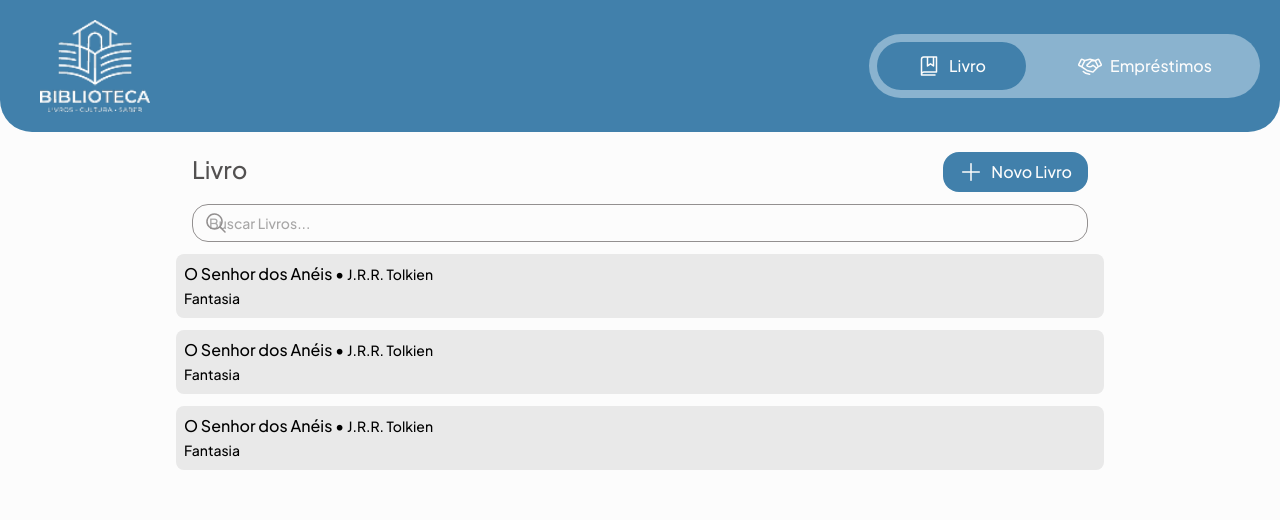
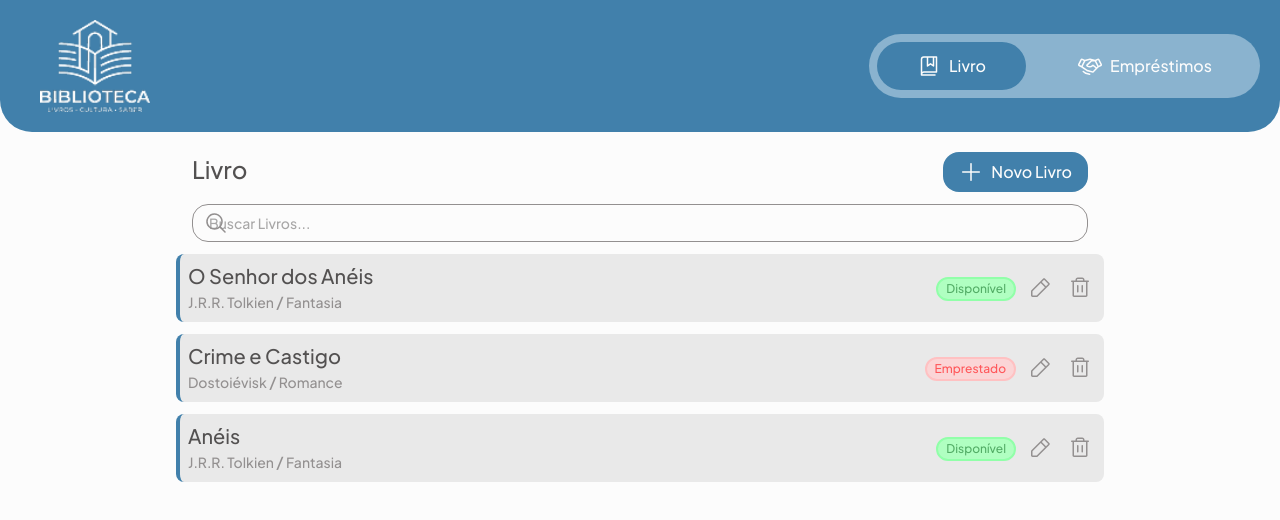
Before and after one commit to MayconSantos04/Front-End-Biblioteca, a React (Vite) app: page / in a window 1280 px wide. Shown: the top 520 px of the page. Built offline with nearby package versions, Linux system fonts and the light colour scheme.

Commit message:
feat: update of file card.

```diff
--- a/src/App.tsx
+++ b/src/App.tsx
@@ -5,12 +5,10 @@ import Badge from "./components/Badge";
 import Button from "./components/Button";
 import Title from "./core-components/component-book/Title";
 import Header from "./core-components/Header";
-import Pen from "./assets/icons/pen.svg?react";
 import Container from "./components/Container";
 import InputText from "./components/Input-text";
 import Plus from "./assets/icons/plus.svg?react";
 import ButtonIcon from "./components/Button-icon";
-import Trash from "./assets/icons/trash.svg?react";
 import Search from "./assets/icons/Search.svg?react";
 import Book from "../src/assets/icons/book.svg?react";
 import Handshake from "./assets/icons/handshake.svg?react";
--- a/src/core-components/component-book/Body-books.tsx
+++ b/src/core-components/component-book/Body-books.tsx
@@ -1,24 +1,36 @@
 import Card from "../../components/Card";
 import Text from "../../components/Text";
+import Pen from "../../assets/icons/pen.svg?react";
+import Trash from "../../assets/icons/trash.svg?react";
+import ButtonIcon from "../../components/Button-icon";
+import Badge from "../../components/Badge";
 
-const books = [
+interface Book {
+  id: string;
+  titulo: string;
+  autor: string;
+  genero: string;
+  disponivel: boolean;
+}
+
+const books: Book[] = [
   {
-    id: 1717005420000000,
+    id: "1717005420000000",
     titulo: "O Senhor dos Anéis",
     autor: "J.R.R. Tolkien",
     genero: "Fantasia",
     disponivel: true,
   },
   {
-    id: 1718787000000,
-    titulo: "O Senhor dos Anéis",
-    autor: "J.R.R. Tolkien",
-    genero: "Fantasia",
-    disponivel: true,
+    id: "1718787000000",
+    titulo: "Crime e Castigo",
+    autor: "Dostoiévisk",
+    genero: "Romance",
+    disponivel: false,
   },
   {
-    id: 3894240000000,
-    titulo: "O Senhor dos Anéis",
+    id: "3894240000000",
+    titulo: "Anéis",
     autor: "J.R.R. Tolkien",
     genero: "Fantasia",
     disponivel: true,
@@ -29,14 +41,44 @@ export default function BodyBooks() {
   return (
     <>
       <div className="flex flex-col gap-3">
-        {books.map((book) => (
-          <Card className="flex flex-col p-2" key={book.id}>
-            <div>
-              <Text variant="body-text-base"> {book.titulo} </Text>•{" "}
-              <Text>{book.autor}</Text>
-            </div>
-            <div>
-              <Text>{book.genero}</Text>
+        {books.map(({ id, titulo, autor, genero, disponivel }) => (
+          <Card className="flex p-2 border-l-4 border-blue" key={id}>
+            <div className="flex justify-between items-center w-full">
+              <div>
+                <div>
+                  <Text variant="body-text-name" className="text-gray-100">
+                    {titulo}
+                  </Text>
+                </div>
+                <div>
+                  <Text variant="body-text-sm" className="text-gray-300">
+                    {`${autor}  `}
+                  </Text>
+                  <span className="text-gray-300 text-base">/</span>
+                  <Text className="text-gray-300">{`  ${genero}`}</Text>
+                </div>
+              </div>
+              <div className="flex gap-2 items-center">
+                <div>
+                  {disponivel ? (
+                    <Badge
+                      variant="primary"
+                      className="border-2 border-green-border"
+                    >
+                      Disponível
+                    </Badge>
+                  ) : (
+                    <Badge
+                      variant="secondary"
+                      className="border-2 border-red-border"
+                    >
+                      Emprestado
+                    </Badge>
+                  )}
+                </div>
+                <ButtonIcon icon={Pen} />
+                <ButtonIcon icon={Trash} variant="primary" />
+              </div>
             </div>
           </Card>
         ))}
```
